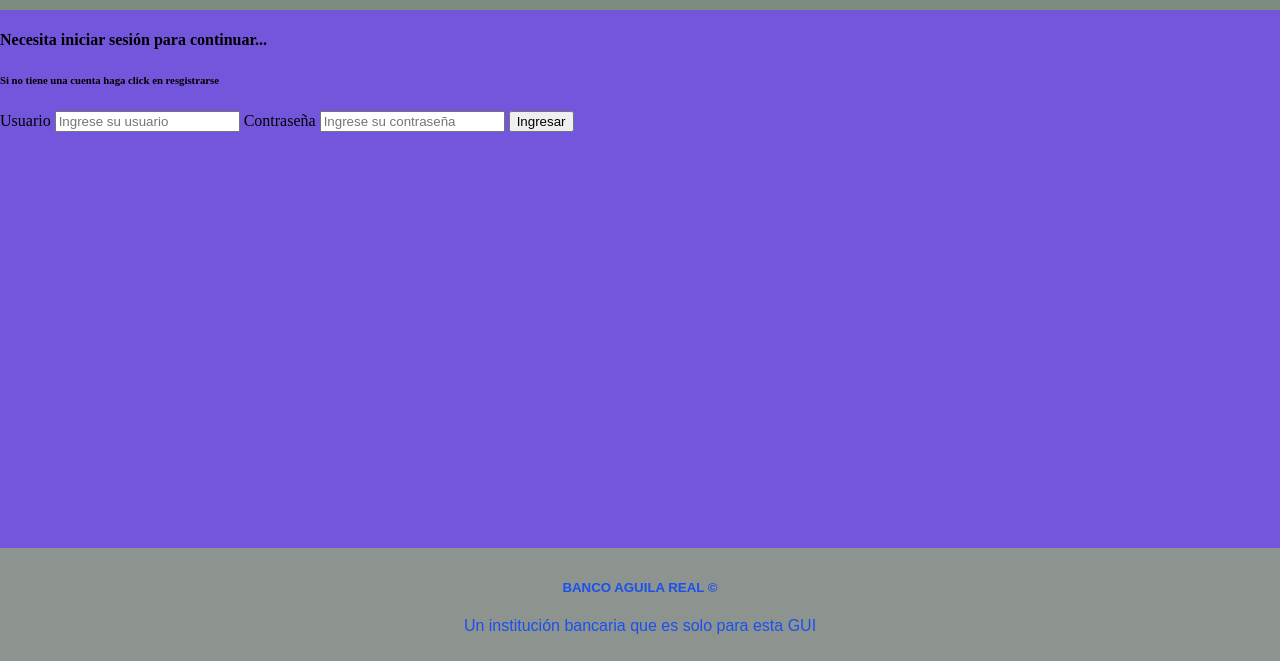
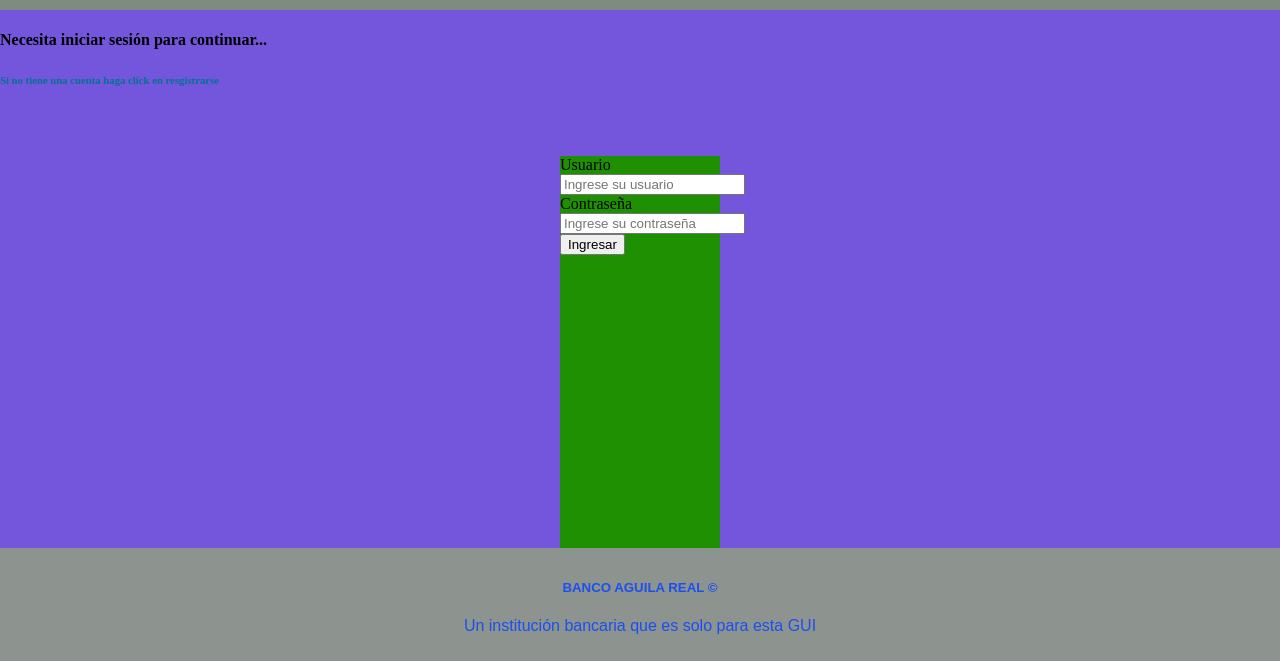
Before and after one commit to yguy8/Codehomework, a plain HTML site: page bancoapp/web/index.html in a window 1280 px wide. Shown: the part 139-800 px from the top of the page. Drawn offline with Linux system fonts and the light colour scheme.

Commit message:
Añadiendo estilo al formulario

```diff
--- a/bancoapp/web/style.css
+++ b/bancoapp/web/style.css
@@ -9,6 +9,7 @@ body {
 
 
 header {
+    /*aquí va el h1 del AGUILA REAL*/
     letter-spacing: 10px;
     font-family: Georgia, 'Times New Roman', Times, serif;
     background-color: #7e8e7ef9;
@@ -16,7 +17,27 @@ header {
     text-align: center;
     padding: 10px 0;
 }
+/*Principio del formulario*/
+form {
+    width: 160px;
+    height: 500px;
+    background-color: #1e9002;
+    padig-top: 30px;
+    margin: 70px auto;
+}
 
+h4{
+
+}
+h6{
+    color: #027290;
+    text-aling: right;
+}
+
+input{}
+label{}
+
+/*Fin del diseño de formulario*/
 footer {
     font-family: Arial, Helvetica, sans-serif;
     background-color: #8d938f;
```
